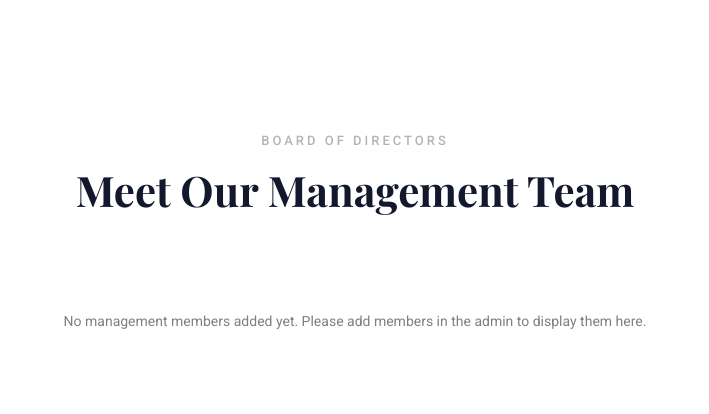
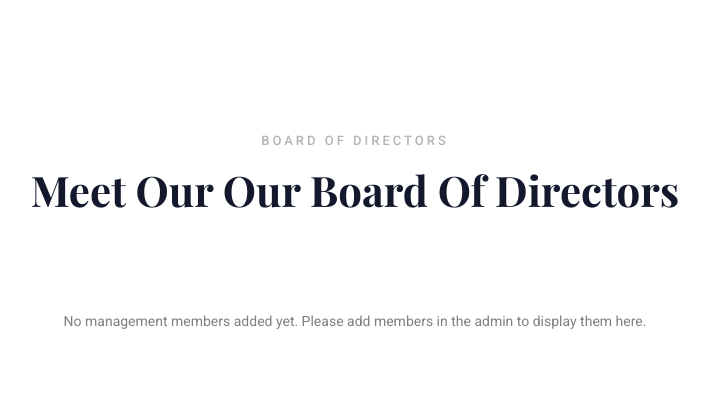
Before and after one commit to Rasonaapo/foundation, a Django app: page /team/ in a window 1280 px wide. Shown: the part 628-1042 px from the top of the page, without its empty margins (285-994 px from the left). Run offline with Django 5.2, Linux system fonts and the light colour scheme; data that the repository does not hold is empty; some libraries are stand-ins or nearby versions; some web fonts are replaced.

```diff
--- a/board/templates/board/board.html
+++ b/board/templates/board/board.html
@@ -27,7 +27,7 @@
                         <div class="col-xl-8">
                             <div class="section_tittle text-center">
                                 <p>Board of Directors</p>
-                                <h2>Meet Our Management Team</h2>
+                                <h2>Meet Our Our Board Of Directors</h2>
                             </div>
                         </div>
                     </div>
```
